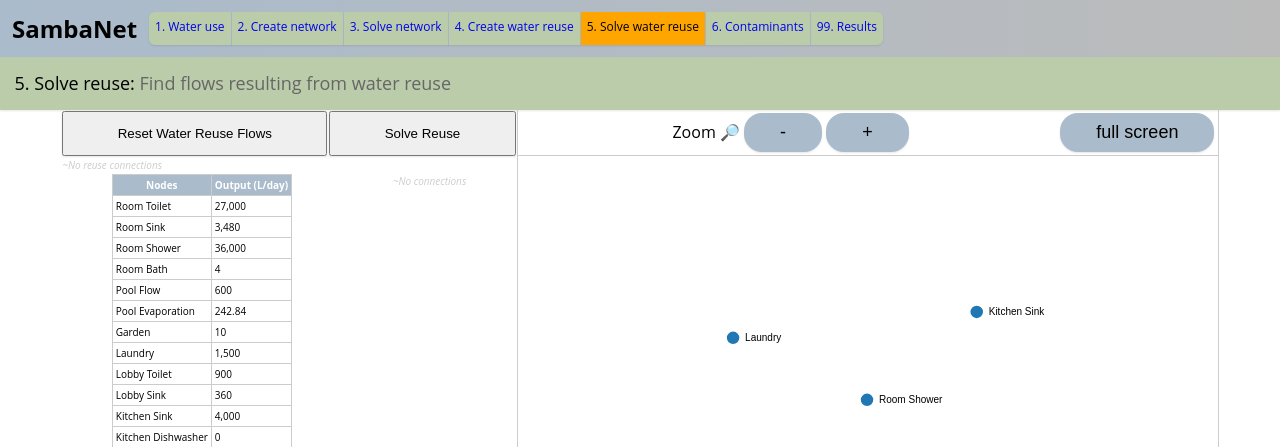
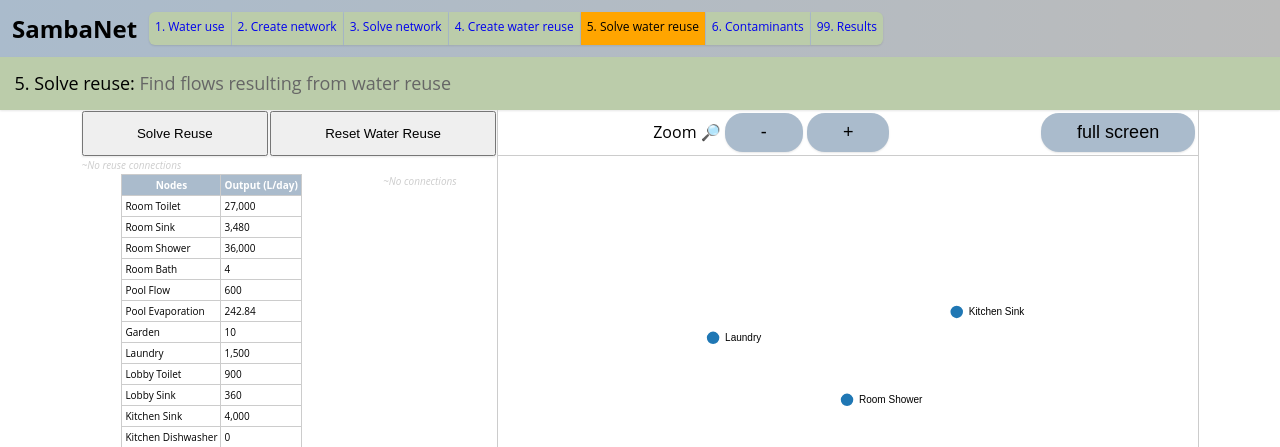
Before and after one commit to holalluis/demeaumed, a PHP site: page /solveReuse.php in a window 1280 px wide. Shown: the top 447 px of the page. Run offline with PHP 8.4, Linux system fonts and the light colour scheme.

Commit message:
change buttons

```diff
--- a/solveNetwork.php
+++ b/solveNetwork.php
@@ -137,8 +137,8 @@
 	<!--left column-->
 	<div>
 		<div id=botonera class=flex>
+			<button onclick="solveNetwork();init()">Solve Network</button>
 			<button onclick="recalculateFlows()">Reset Connection Flows and Tanks</button>
-			<button onclick="solveNetwork();init()">Solve Network</button>
 		</div>
 
 		<!--nodes i connexions-->
--- a/solveReuse.php
+++ b/solveReuse.php
@@ -171,8 +171,8 @@
 	<!--left column-->
 	<div id=left>
 		<div id=botonera class=flex>
-			<button onclick="recalculateFlows()">Reset Water Reuse Flows</button>
 			<button onclick="solveReuse();init()">Solve Reuse</button>
+			<button onclick="recalculateFlows()">Reset Water Reuse</button>
 		</div>
 
 		<div id=reuse></div>
```
